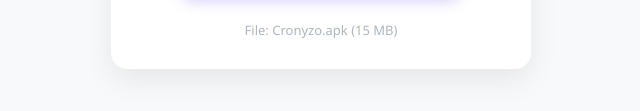
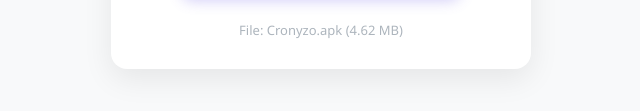
Before and after one commit to proguruji/Cronyzodownload, a plain HTML site: page index.html in a window 1280 px wide. Shown: the part 513-624 px from the top of the page, 319-959 px from the left. Drawn offline with Linux system fonts and the light colour scheme.

Commit message:
Update index.html

```diff
--- a/index.html
+++ b/index.html
@@ -132,7 +132,7 @@
         </button>
 
         <div class="file-info">
-            File: Cronyzo.apk (15 MB)
+            File: Cronyzo.apk (4.62 MB)
         </div>
     </div>
 
```
